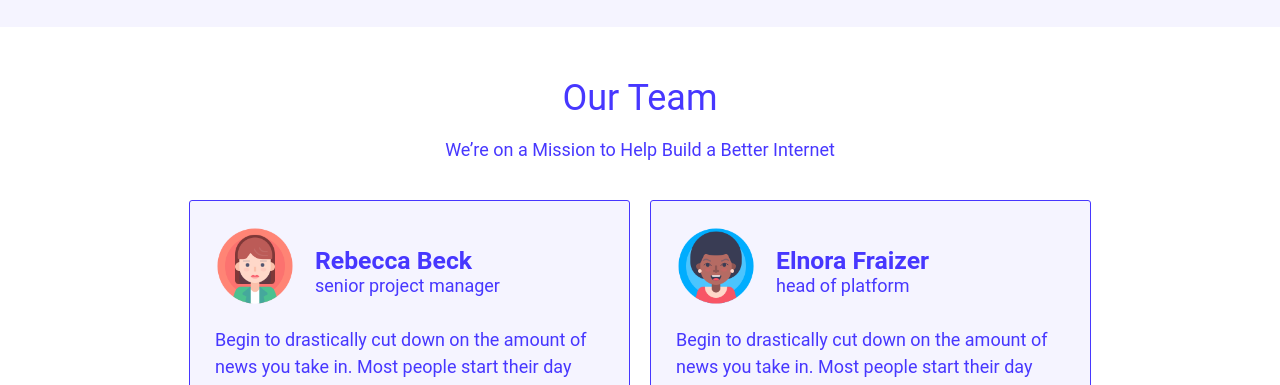
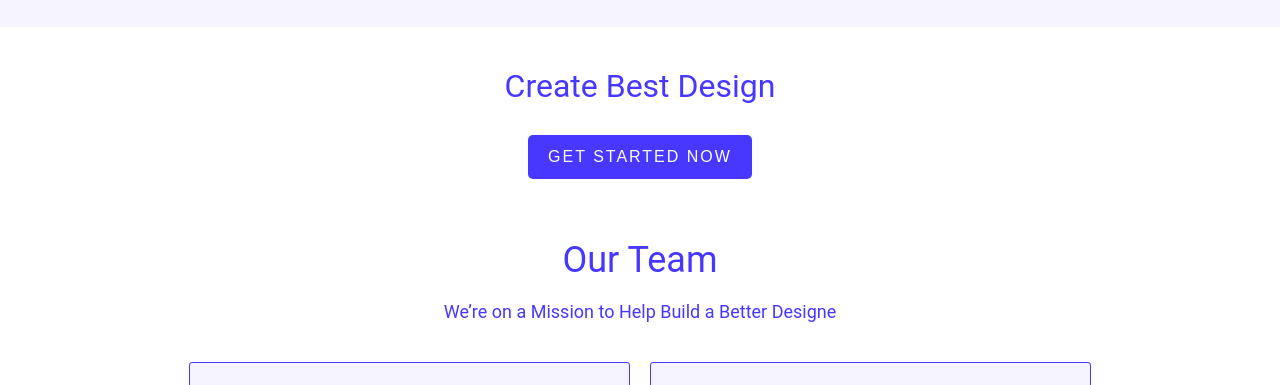
Before and after one commit to Steik78/adaptive-menu-1, a plain HTML site: page index.html in a window 1280 px wide. Shown: the part 100-485 px from the top of the page. Drawn offline with Linux system fonts and the light colour scheme.

Commit message:
block design

```diff
--- a/index.html
+++ b/index.html
@@ -91,10 +91,14 @@
         </article>
     </header>
     <main>
+        <section class="designe">
+            <h2>Create Best Design</h2>
+            <button class="designe-btn">Get started now</button>
+        </section>
         <section class="about">
             <header class="about-header">
                 <h2>Our Team</h2>
-                <span>We’re on a Mission to Help Build a Better Internet</span>
+                <span>We’re on a Mission to Help Build a Better Designe</span>
             </header>
             <ul class="about-item">
                 <li class="about-list">
--- a/style.css
+++ b/style.css
@@ -340,6 +340,27 @@ main{
 	margin: 0 auto;
 
 }
+/*///////////Start block Designe//////////*/
+.designe{
+	text-align: center;
+	padding: 10px;
+}
+.designe h2{
+	color:#4737ff;
+	font-size: 2em;
+	margin: 30px 0;
+}
+.designe-btn{
+	background-color: #4737ff;
+	color:#fff;
+	border: none;
+	border-radius: 5px;
+	outline: none;
+	padding: 13px 20px;
+	text-transform: uppercase;
+	letter-spacing: 2px;
+}
+/*///////////End block Designe//////////*/
 /*///////////Start block About//////////*/
 .about{
 	color:#4737ff;
@@ -589,7 +610,7 @@ main{
 	/*===================================================*/
 	/*Start block Contact mobile*/
 	.contact-header h2{
-		font-size: 1.5em;
+		font-size: 2em;
 
 	}
 	.contact-header span{
```
